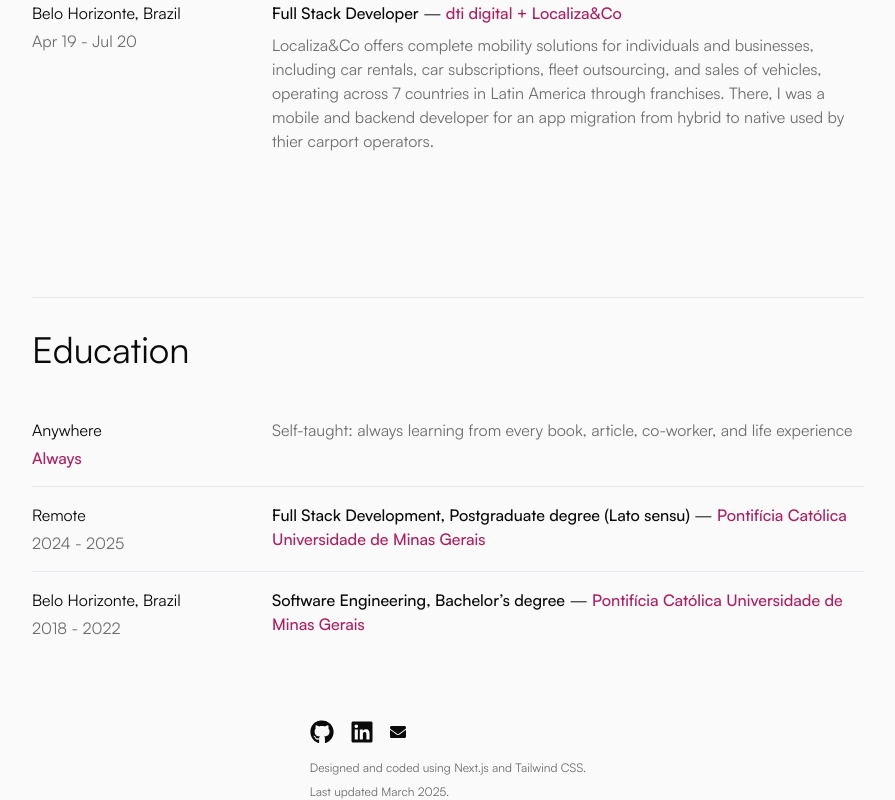
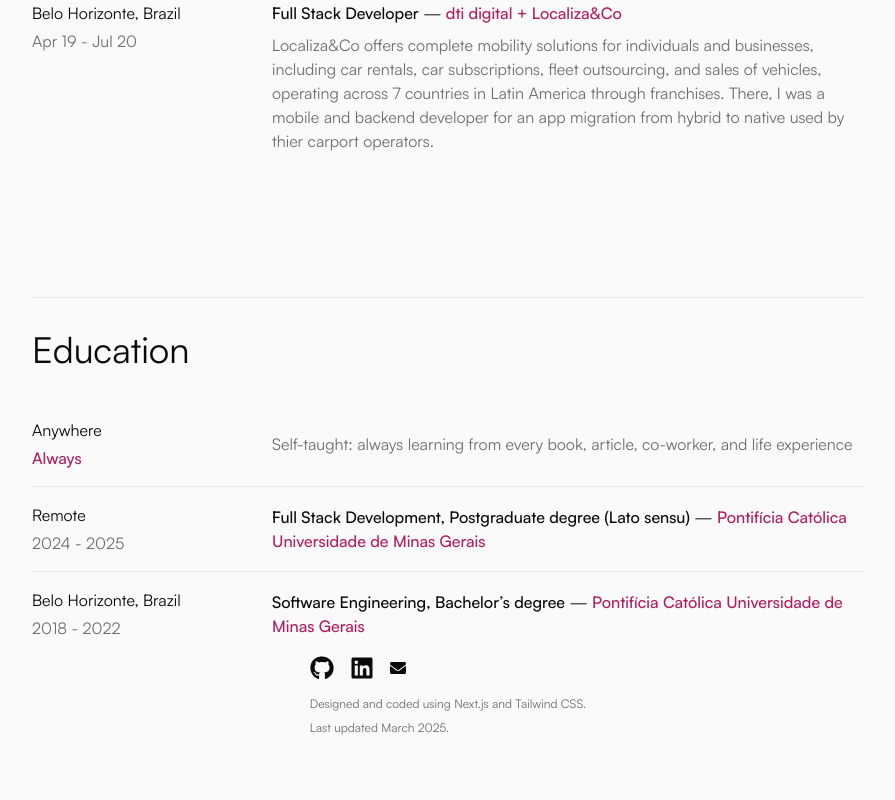
Before and after one commit to luccaromaniello/portfolio, a Next.js app: page /about in a window 1280 px wide. Shown: the part 1506-2306 px from the top of the page, without its empty margins (192-1087 px from the left). After the commit the page ends 2242 px from the top, so only its background shows below. Built offline with nearby package versions, Linux system fonts and the light colour scheme.

Commit message:
Changes alignment in education items

```diff
--- a/src/app/about/page.tsx
+++ b/src/app/about/page.tsx
@@ -26,7 +26,7 @@ reduction and increased customer satisfaction." location="Remote" current={false
       </div>
       <div className="flex flex-col sm:gap-8 border-t">
         <h2 className="sm:text-4xl pt-8">Education</h2>
-        <div className="flex flex-col w-full pb-16">
+        <div className="flex flex-col w-full">
           <EducationItem description="Self-taught: always learning from every book, article, co-worker, and life experience" location="Anywhere" always/>
           <EducationItem description="Full Stack Development, Postgraduate degree (Lato sensu)" school="Pontifícia Católica Universidade de Minas Gerais" startDate="2024" endDate="2025" location="Remote" always={false}/>
           <EducationItem description="Software Engineering, Bachelor’s degree" school="Pontifícia Católica Universidade de Minas Gerais" startDate="2018" endDate="2022" location="Belo Horizonte, Brazil" always={false}/>
--- a/src/components/EducationItem/index.tsx
+++ b/src/components/EducationItem/index.tsx
@@ -9,7 +9,7 @@ interface WorkItemProps {
 
 const EducationItem = ({ startDate, endDate, description, school, location, always }: WorkItemProps) => {
   return (
-    <div className={`flex flex-row w-full justify-between py-4 gap-12 ${!always ? 'border-t': ''}`}>
+    <div className={`flex flex-row w-full justify-between py-4 gap-12 items-center ${!always ? 'border-t': ''}`}>
       <div className="flex flex-col basis-48 shrink-0 gap-1">
         <p className="">{location}</p>
         <p className="text-content-secondary">{always ? <span className="text-primary-main font-medium">Always</span> : <span>{startDate} - {endDate}</span>}</p>
```
